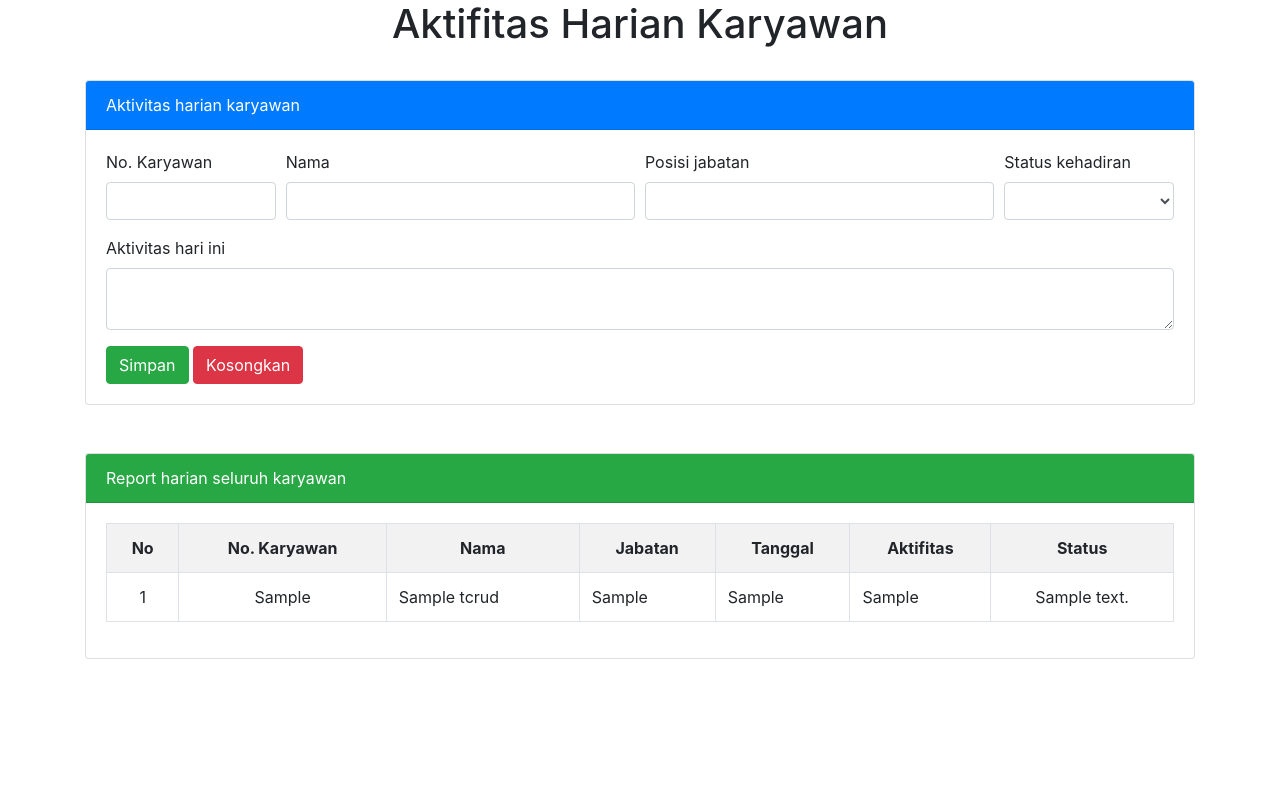
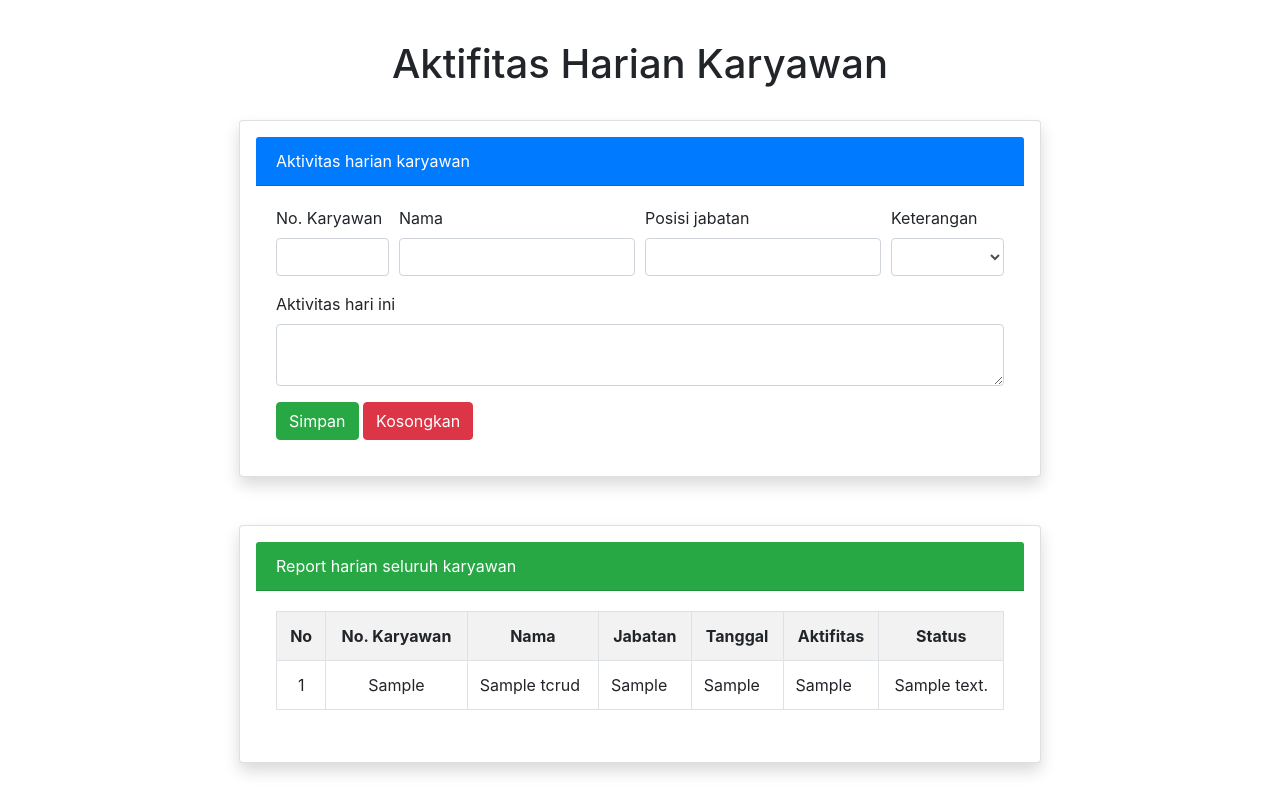
Before and after one commit to didin-nurdin/belajar-crud, a PHP site: page / in a window 1280 px wide. Before the commit the page ends 659 px from the top, so only its background shows below. Run offline with PHP 8.4, Linux system fonts and the light colour scheme; tables that the repository leaves empty or names only in its code hold one stand-in row (values such as "Sample post").

Commit message:
menambahkan efek box shadow dan mengganti keterangan status

```diff
--- a/index.php
+++ b/index.php
@@ -43,19 +43,23 @@ if(isset($_POST['bsimpan']))
     <meta http-equiv="X-UA-Compatible" content="IE=edge">
     <meta name="viewport" content="width=device-width, initial-scale=1.0">
     <title>Aktifitas Harian Karyawan</title>
+
     <link rel="stylesheet" type="text/css" href="css/bootstrap.min.css">
+    <link rel="stylesheet" type="text/css" href="style.css">
+
 </head>
 <body>
     <!-- Judul -->
-    <div class="container text-center">
+
+    <div class="container judul text-center">
         <h1>Aktifitas Harian Karyawan</h1>
 </br>
 
     </div>
     <!-- Akhir Judul -->
     <!-- Awal form card -->
-    <div class="container">
-        <div class="card">
+    <div class="container ">
+        <div class="card shadow p-3 mb-5">
             <div class="card-header bg-primary text-white">
                 Aktivitas harian karyawan
             </div>
@@ -75,7 +79,7 @@ if(isset($_POST['bsimpan']))
                         <input type="text" name="tjabatan" class="form-control" required>
                     </div>
                     <div class="form-group col-md-2">
-                        <label>Status kehadiran</label>
+                        <label>Keterangan</label>
                         <select class="form-control" name="tketerangan">
                             <option></option>
                             <option value="WFO">WFO</option>
@@ -99,13 +103,13 @@ if(isset($_POST['bsimpan']))
 
     <!-- Awal form card -->
     <div class="container mt-5">
-        <div class="card">
+        <div class="card shadow p-3 mb-5">
             <div class="card-header bg-success text-white">
                 Report harian seluruh karyawan
             </div>
-           <div class="card-body">
 
 
+            <div class="card-body">
            <table class="table table-bordered table-striped">
 <tr class="text-center">
     <th>No</th>
@@ -138,9 +142,9 @@ while($data = mysqli_fetch_array($tampil)) :
 
            </table>
            </div>
-
         </div>
     </div>
+
     <!-- Akhir form card -->
 
 
--- /dev/null
+++ b/style.css
@@ -0,0 +1,7 @@
+.container {
+  width: 65%;
+}
+
+.judul {
+  margin-top: 40px;
+}
```
